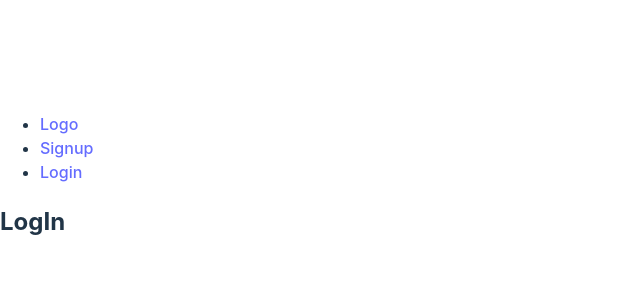
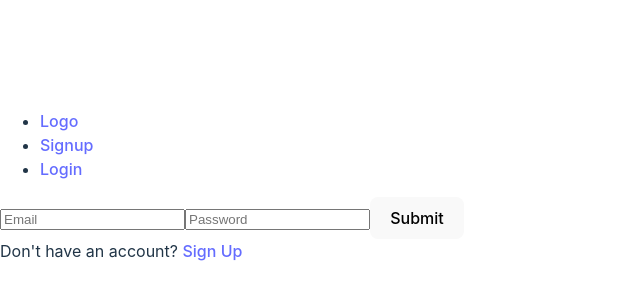
Before and after one commit to armandopbringas/fake-store-app, a React (Vite) app: page /login in a window 1280 px wide. Shown: the part 222-522 px from the top of the page, without its empty margins (0-640 px from the left). Built offline with nearby package versions, Linux system fonts and the light colour scheme.

Commit message:
finisg user auth flow

```diff
--- a/src/pages/Home.jsx
+++ b/src/pages/Home.jsx
@@ -1,9 +1,20 @@
-const Home = () => {
+import { useNavigate } from 'react-router-dom'
+
+const Home = ({ token }) => {
+  const navigate = useNavigate()
+
+  function handleLogout(){
+    sessionStorage.removeItem('token')
+    navigate('/')
+  }
+
   return (
     <div>
-      <h2>Home</h2>
+      <h3>Welcome back, {token.user.user_metadata.full_name}</h3>
+      <button onClick={handleLogout}>Logout</button>
+
     </div>
-  );
+  )
 }
 
 export default Home;
--- a/src/pages/LogIn.jsx
+++ b/src/pages/LogIn.jsx
@@ -1,9 +1,60 @@
-const LogIn = () => {
+import React, { useState } from 'react';
+import { Link, useNavigate} from 'react-router-dom';
+import { supabase } from '../../client';
+
+const LogIn = ({ setToken }) => {
+  let navigate = useNavigate()
+
+  const [formData, setFormData] = useState({
+        email:'', password:''
+  });
+
+  function handleChange(event) {
+    setFormData((prevFormData) => {
+      return{
+        ...prevFormData,
+        [event.target.name]: event.target.value
+      }
+    });
+  }
+
+  async function handleSubmit(e) {
+    e.preventDefault()
+
+    try {
+      const { data, error } = await supabase.auth.signInWithPassword({
+        email: formData.email,
+        password: formData.password,
+      })
+      if (error) throw error
+      setToken(data);
+      navigate('/home')
+    } catch (error) {
+      console.log(error)
+    }
+  }
+
   return (
     <div>
-      <h2>LogIn</h2>
+      <form onSubmit={handleSubmit}>
+        <input
+          placeholder='Email'
+          name='email'
+          onChange={handleChange}
+        />
+        <input
+          placeholder='Password'
+          name='password'
+          type="password"
+          onChange={handleChange}
+        />
+        <button type='submit'>
+          Submit
+        </button>
+      </form>
+      Don't have an account? <Link to='/signup'>Sign Up</Link>
     </div>
-  );
+  )
 }
 
 export default LogIn;
--- a/src/pages/SignUp.jsx
+++ b/src/pages/SignUp.jsx
@@ -28,7 +28,7 @@ function SignUp() {
           }
         }
       )
-      console.log('Check your email for verification linik')
+      console.log('Check your email for verification link')
     } catch (error) {
       console.log(error)
     }
--- a/src/router/Router.jsx
+++ b/src/router/Router.jsx
@@ -1,4 +1,4 @@
-import React, {useState} from 'react';
+import React, { useState, useEffect} from 'react';
 import {
   BrowserRouter,
   Route,
@@ -13,10 +13,23 @@ import Home from '../pages/Home';
 
 function AppRouter() {
   const [isAuthenticated, setIsAuthenticated] = useState(false);
+  const [token, setToken] = useState(false);
 
-  const handleLogin = () => setIsAuthenticated(true);
+  if(token) {
+    sessionStorage.setItem('token',JSON.stringify(token));
+  }
 
-  const handleLogout = () => setIsAuthenticated(false);
+  useEffect(() => {
+    if(sessionStorage.getItem('token')) {
+      let data = JSON.parse(sessionStorage.getItem('token'));
+      setToken(data);
+    }
+  }, []);
+
+  // function handleLogout(){
+  //   sessionStorage.removeItem('token')
+  //   navigate('/')
+  // }
 
   return (
     <BrowserRouter>
@@ -31,11 +44,11 @@ function AppRouter() {
           <li>
             <Link to="/login">Login</Link>
           </li>
-          {isAuthenticated ? (
+          {/* {sessionStorage.getItem('token') ? (
             <li>
               <button onClick={handleLogout}>Logout</button>
             </li>
-          ) : null}
+          ) : null} */}
         </ul>
       </nav>
       <Routes>
@@ -43,20 +56,12 @@ function AppRouter() {
         <Route path="/signup" element={<SignUp />} />
         <Route
           path="/login"
-          element={<LogIn onLogin={handleLogin} isAuthenticated={isAuthenticated} />}
+          element={<LogIn setToken={setToken} />}
         />
-        <Route path="/home" element={<PrivateRoute isAuthenticated={isAuthenticated} />} />
+        {token ? <Route path="/home" element={<Home token={token} />} /> : ""}
       </Routes>
     </BrowserRouter>
   );
 }
 
-function PrivateRoute({ isAuthenticated }) {
-  if (isAuthenticated) {
-    return <Home />;
-  } else {
-    return <Navigate to="/login" />;
-  }
-}
-
 export default AppRouter;
```
